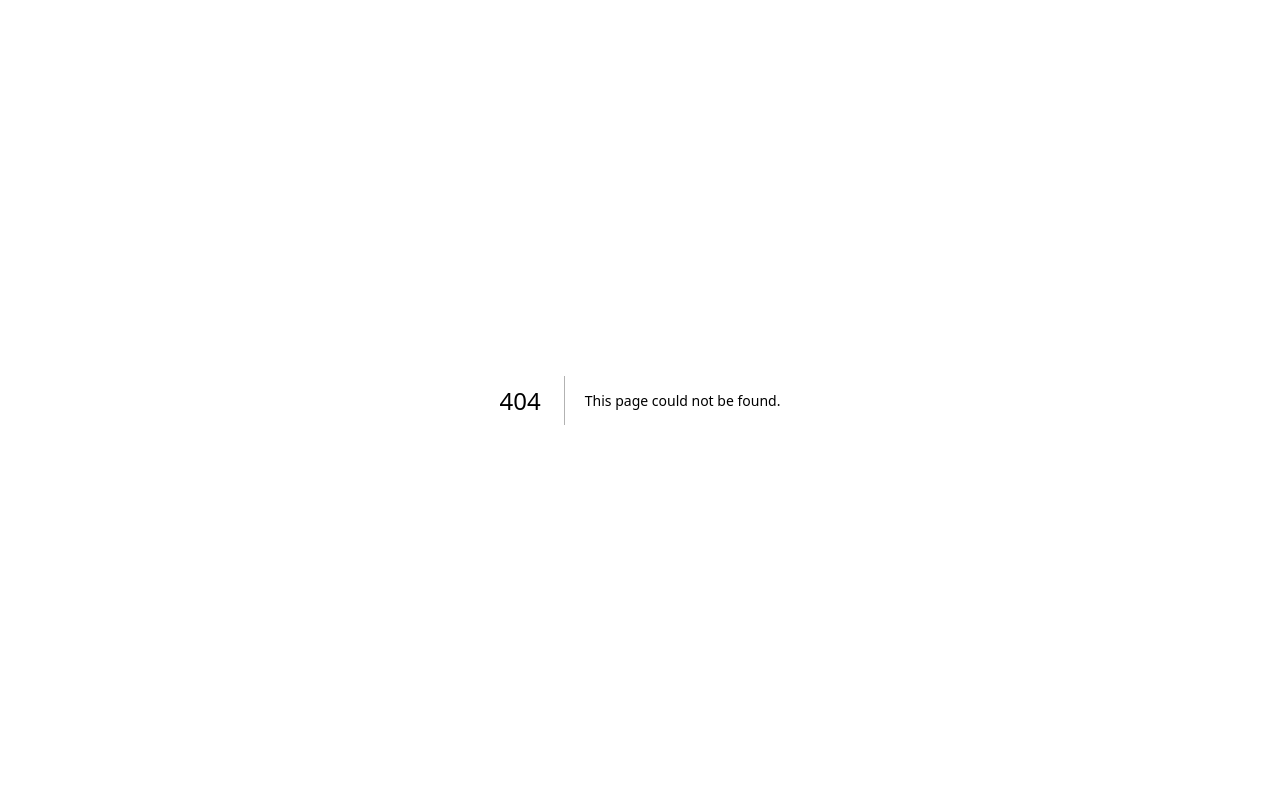
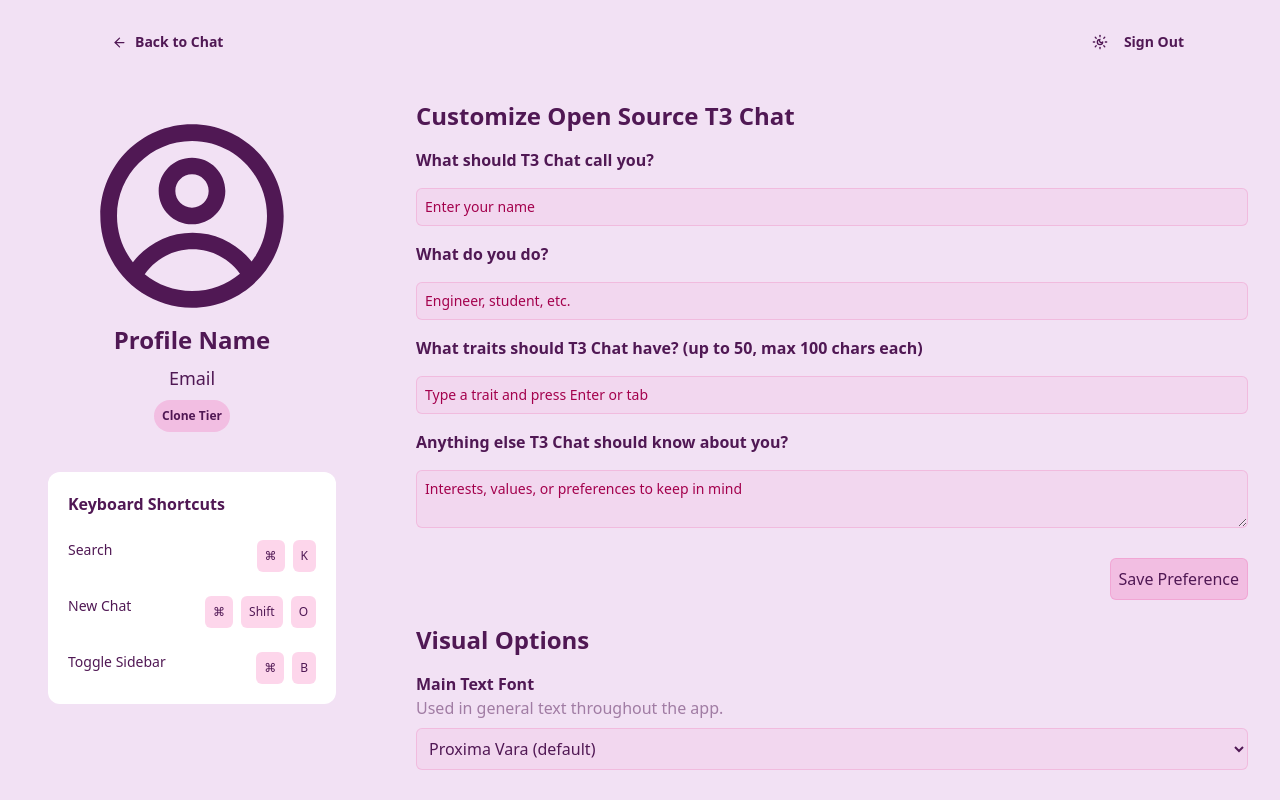
Before and after one commit to zeuzmakessoftware/free3chat, a Next.js app: page /settings in a window 1280 px wide. Before the commit this address had no page. Built offline with nearby package versions, Linux system fonts and the light colour scheme.

Commit message:
added link stuff

```diff
--- /dev/null
+++ b/app/settings/page.tsx
@@ -0,0 +1,108 @@
+"use client";
+
+import { CgProfile } from "react-icons/cg";
+import { useTheme } from "next-themes";
+import { useState, useEffect } from "react";
+import { ArrowLeft } from "lucide-react";
+import ThemeButton from "@/components/ThemeButton";
+import Link from "next/link";
+
+const ShortcutFormat = (shortcut: string) => {
+    return <span className="flex gap-2">
+        {shortcut.split("+").map((key, index) => (
+            <span className="bg-pink-500/20 rounded-md p-2 text-xs" key={index}>{key}</span>
+        ))}
+    </span>;
+}
+
+const SettingsPage = () => {
+    const { theme, setTheme } = useTheme();
+    const [mounted, setMounted] = useState(false);
+
+    useEffect(() => {
+        setMounted(true);
+    }, []);
+
+    if (!mounted) {
+        return null;
+    }
+
+    const toggleTheme = () => {
+        setTheme(theme === "light" ? "dark" : "light");
+    };
+
+    return (
+    <div className={`overflow-y-auto h-screen ${theme === 'dark' ? 'bg-gradient-to-b from-[#1C151A] to-black' : 'bg-gradient-to-b from-white from-pink-200'}`}>
+        <div className="flex justify-between gap-2 w-full px-24 py-6">
+            <Link href="/" className="flex gap-2 items-center hover:bg-pink-500/20 cursor-pointer rounded-md py-2 px-4 transition-all duration-300">
+                <ArrowLeft size={15} />
+                <button className="font-semibold text-sm">Back to Chat</button>
+            </Link>
+            <div className="flex gap-2 items-center">
+                <ThemeButton theme={theme || 'system'} onToggleTheme={toggleTheme} />
+                <button className="font-semibold text-sm">Sign Out</button>
+            </div>
+        </div>
+
+        <div className="flex w-full">
+            <aside className={`w-[30%] max-md:invisible max-md:w-[0%] h-full overflow-y-auto`}>
+                <div className="flex flex-col justify-center items-center gap-2 pt-8">
+                    <CgProfile size={200} />
+                    <p className="text-2xl font-bold">Profile Name</p>
+                    <p className="text-lg">Email</p>
+                    <p className="text-xs font-bold p-2 bg-pink-500/20 rounded-full">Clone Tier</p>
+                    <div className={`flex flex-col gap-6 w-[18em] my-8 ${theme === 'dark' ? 'bg-black/50' : 'bg-white'} rounded-xl p-5`}>
+                        <p className="text-md font-bold">Keyboard Shortcuts</p>
+                        <div className="flex justify-between gap-2">
+                            <p className="text-sm">Search</p>
+                            <p>{ShortcutFormat("⌘ + K")}</p>
+                        </div>
+                        <div className="flex justify-between gap-2">
+                            <p className="text-sm">New Chat</p>
+                            <p>{ShortcutFormat("⌘ + Shift + O")}</p>
+                        </div>
+                        <div className="flex justify-between gap-2">
+                            <p className="text-sm">Toggle Sidebar</p>
+                            <p>{ShortcutFormat("⌘ + B")}</p>
+                        </div>
+                    </div>
+                </div>
+            </aside>
+
+            <main className={`w-[70%] h-full overflow-y-auto px-8 max-md:w-[100%]`}>
+                <h2 className="!text-2xl !font-bold my-4">Customize Open Source T3 Chat</h2>
+                <div className="my-4">
+                    <p className="font-semibold my-4">What should T3 Chat call you?</p>
+                    <input className={`pr-6 text-sm  border border-pink-500/20 w-full p-2 rounded-md bg-pink-500/5 ${theme === 'dark' ? '!placeholder-neutral-100' : '!placeholder-pink-800'}`} type="text" placeholder="Enter your name" />
+                </div>
+                <div className="my-4">
+                    <p className="font-semibold my-4">What do you do?</p>
+                    <input className={`pr-6 text-sm  border border-pink-500/20 w-full p-2 rounded-md bg-pink-500/5 ${theme === 'dark' ? '!placeholder-neutral-100' : '!placeholder-pink-800'}`} type="text" placeholder="Engineer, student, etc." />
+                </div>
+                <div className="my-4">
+                    <p className="font-semibold my-4">What traits should T3 Chat have? (up to 50, max 100 chars each)</p>
+                    <input className={`pr-6 text-sm  border border-pink-500/20 w-full p-2 rounded-md bg-pink-500/5 ${theme === 'dark' ? '!placeholder-neutral-100' : '!placeholder-pink-800'}`} type="text" placeholder="Type a trait and press Enter or tab" />
+                </div>
+                <div className="my-4">
+                    <p className="font-semibold my-4">Anything else T3 Chat should know about you?</p>
+                    <textarea className={`pr-6 text-sm border border-pink-500/20 w-full p-2 rounded-md bg-pink-500/5 ${theme === 'dark' ? '!placeholder-neutral-100' : '!placeholder-pink-800'}`} placeholder="Interests, values, or preferences to keep in mind" />
+                </div>
+                <div className="flex justify-end">
+                    <button className="border border-pink-500/20 bg-pink-500/20 rounded-md p-2 my-2">Save Preference</button>
+                </div>
+                <h2 className="!text-2xl !font-bold my-4">Visual Options</h2>
+                <div className="mb-24">
+                    <p className="font-semibold">Main Text Font</p>
+                    <p className="opacity-50">Used in general text throughout the app.</p>
+                    <select className={`border my-2 border-pink-500/20 w-full p-2 rounded-md bg-pink-500/5 ${theme === 'dark' ? '!placeholder-neutral-100' : '!placeholder-pink-800'}`}>
+                        <option value="system">Proxima Vara (default)</option>
+                        <option value="sans">Inter</option>
+                        <option value="serif">Comic Sans MS</option>
+                    </select>
+                </div>
+            </main>
+        </div>
+    </div> );
+}
+
+export default SettingsPage;
--- a/components/Sidebar.tsx
+++ b/components/Sidebar.tsx
@@ -180,16 +180,16 @@
           </>
         </div>
 
-        <div className="p-2 border-t border-white/5">
+        <div className="p-5">
             <div className={`flex items-center rounded-lg ${theme === 'dark' ? 'hover:bg-white/5' : 'hover:bg-black/5'} transition-colors`}>
               {session ? (
-                <button className="flex items-center gap-3 w-full px-2 py-2 text-left">
+                <Link href="/settings" className="flex items-center gap-3 w-full px-2 py-2 text-left">
                   <CgProfile size={24} className={theme === 'dark' ? 'text-white' : 'text-black'} />
                   <div className="flex flex-col">
                     <p className={`text-sm font-semibold ${theme === 'dark' ? 'text-white' : 'text-black'}`}>{session.user?.username || 'User'}</p>
                     <p className={`text-xs ${theme === 'dark' ? 'text-white/70' : 'text-black/70'}`}>Clone Plan</p>
                   </div>
-                </button>
+                </Link>
               ) : (
                 <button onClick={() => window.location.href = "/auth"} className={`flex items-center gap-3 w-full p-3 rounded-lg font-semibold ${theme === 'dark' ? 'text-[#f2c0d7]' : 'text-[#ba4077]'}`}>
                   <LogInIcon className="h-5 w-5" />
--- a/components/TopRightControls.tsx
+++ b/components/TopRightControls.tsx
@@ -1,6 +1,8 @@
 import { Settings2Icon } from '@/components/Icons';
 import HoldTooltip from '@/components/HoldTooltip';
 import ThemeButton from '@/components/ThemeButton';
+import Link from 'next/link';
+import { useSession } from 'next-auth/react';
 
 interface TopRightControlsProps {
   onToggleTheme: () => void;
@@ -9,15 +11,17 @@
 }
 
 export default function TopRightControls({ onToggleTheme, sidebarState, theme }: TopRightControlsProps) {
+  const { data: session } = useSession();
+
   return (
     <div className="fixed right-2 top-2 z-20 max-sm:hidden" style={{ right: 'var(--firefox-scrollbar, 0.5rem)' } as React.CSSProperties}>
       <div className={`flex flex-row items-center text-muted-foreground gap-0.5 rounded-md p-1 transition-all rounded-bl-xl ${sidebarState === 'expanded' ? '' : `${theme === 'dark' ? 'bg-black/20' : 'bg-fuchsia-500/10'} rounded-lg`}`}>
         <HoldTooltip tooltip="Settings" position="bottom" theme={theme}>
-          <a aria-label="Go to settings" role="button" data-state="closed" href="/settings/customization" data-discover="true">
+          <Link href={session ? `/settings` : `/auth`} aria-label="Go to settings" role="button" data-state="closed" data-discover="true">
             <button className={`inline-flex items-center justify-center gap-2 whitespace-nowrap rounded-md text-sm font-medium transition-colors focus-visible:outline-none focus-visible:ring-1 focus-visible:ring-ring disabled:cursor-not-allowed disabled:opacity-50 [&_svg]:pointer-events-none [&_svg]:size-4 [&_svg]:shrink-0 hover:bg-muted/40 hover:text-foreground disabled:hover:bg-transparent disabled:hover:text-foreground/50 size-8 rounded-bl-xl ${theme === 'dark' ? 'hover:bg-black/30' : 'hover:bg-pink-500/10'}`}>
               <Settings2Icon className="size-4" />
             </button>
-          </a>
+          </Link>
         </HoldTooltip>
         <ThemeButton theme={theme} onToggleTheme={onToggleTheme} />
       </div>
```
